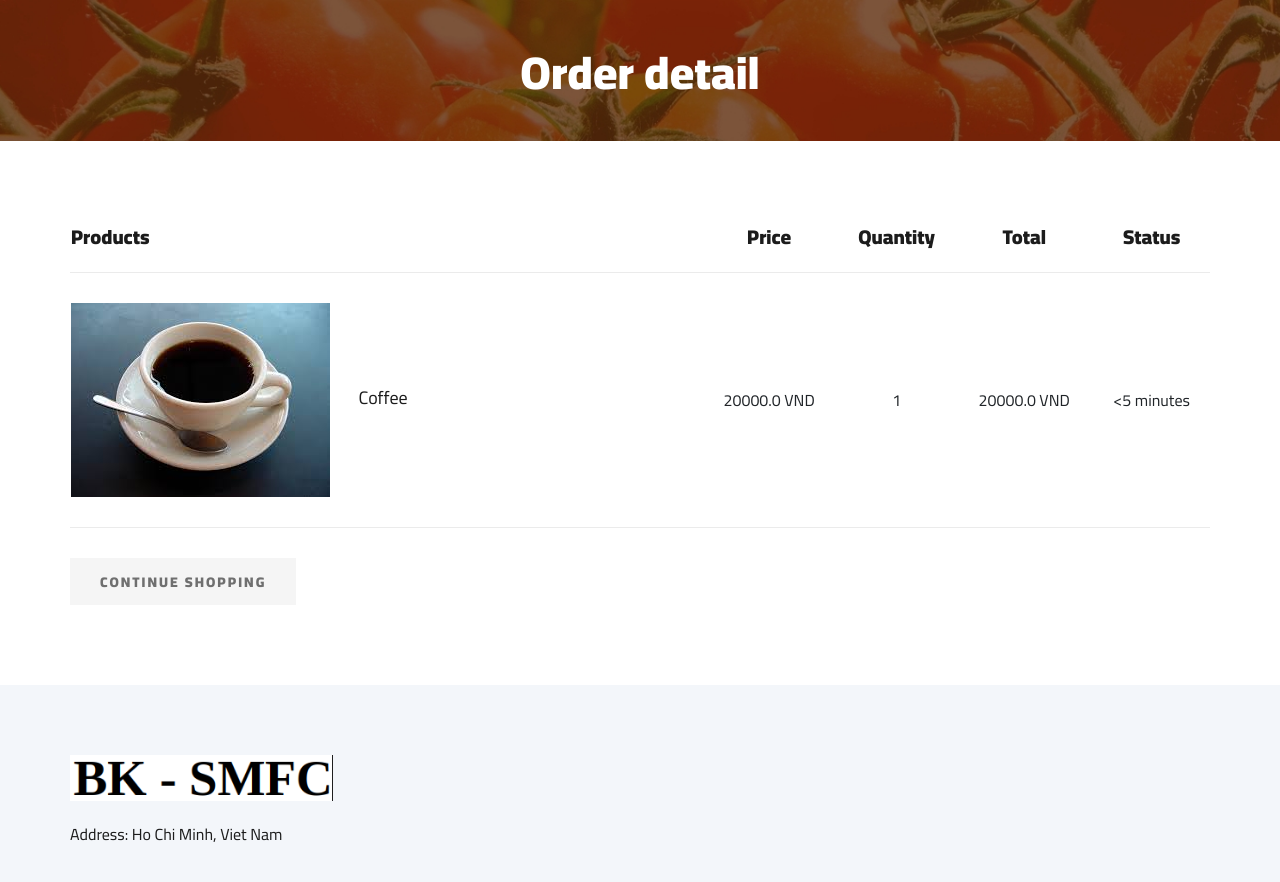
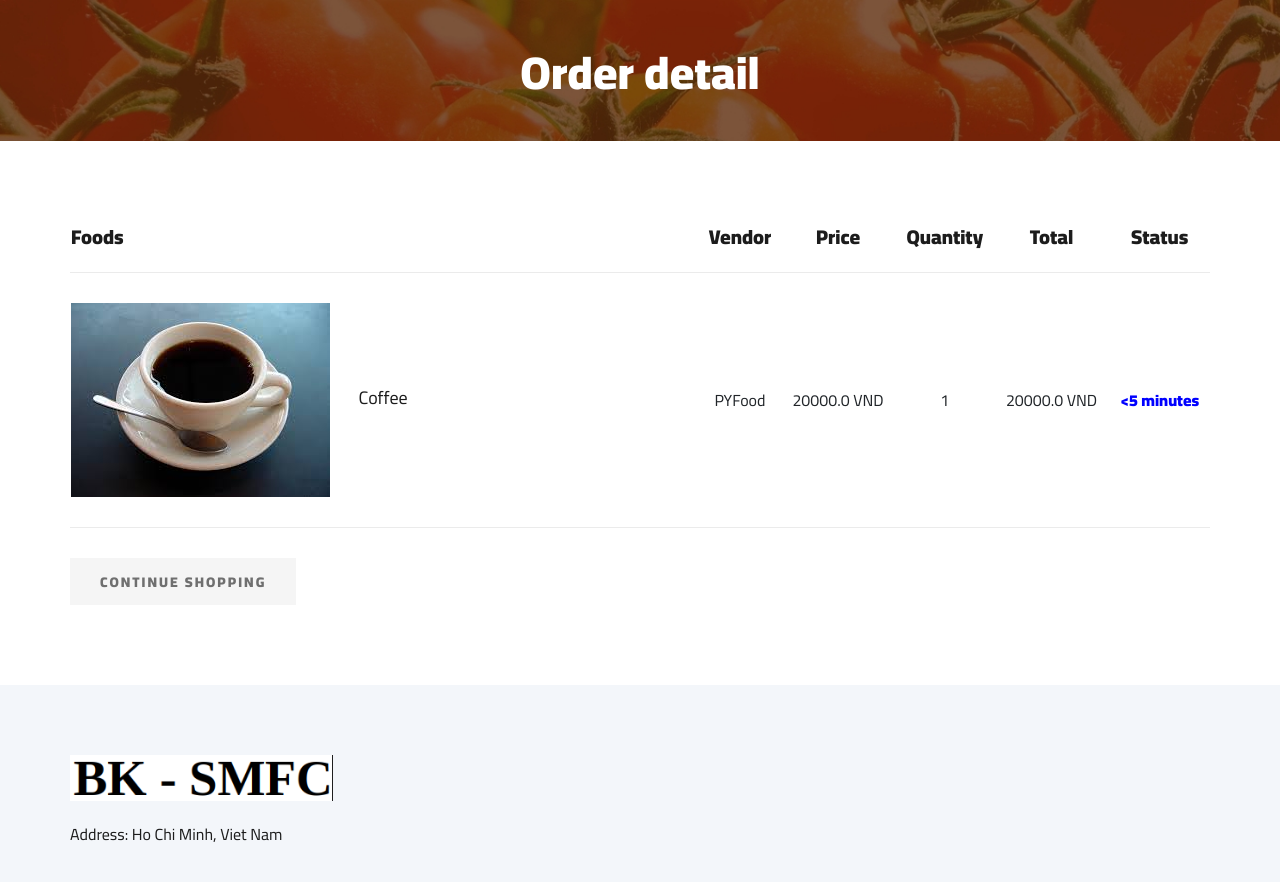
Before and after one commit to NguyenLongKim/Smart-Food-Court-System-Assigment-SE, a Django app: page /customer/view-order-detail/4 in a window 1280 px wide. Shown: the part 123-1005 px from the top of the page. Run offline with Django 3.2, Linux system fonts and the light colour scheme; data comes from the database, SQL or seed files in the repository; some libraries are stand-ins or nearby versions.

Commit message:
update ...

```diff
--- a/templates/order/checkout.html
+++ b/templates/order/checkout.html
@@ -8,7 +8,6 @@
             <ul>
                 <li><a href="{% url 'customer:view-cart' %}"><i class="fa fa-shopping-bag"></i></a></li>
             </ul>
-            <div><a href="{% url 'customer:view-cart' %}"> My cart</a></div>
         </div>
     </div>
 {% endblock %}
--- a/templates/order/shop-details.html
+++ b/templates/order/shop-details.html
@@ -8,7 +8,6 @@
             <ul>
                 <li><a href="{% url 'customer:view-cart' %}"><i class="fa fa-shopping-bag"></i> </a></li>
             </ul>
-            <div><a href="{% url 'customer:view-cart' %}"> My cart</a></div>
         </div>
     </div>
 {% endblock %}
--- a/templates/order/shop-grid.html
+++ b/templates/order/shop-grid.html
@@ -13,7 +13,6 @@
             <ul>
                 <li><a href="{% url 'customer:view-cart' %}"><i class="fa fa-shopping-bag"></i> </a></li>
             </ul>
-            <div><a href="{% url 'customer:view-cart' %}"> My cart</a></div>
         </div>
     </div>
 {% endblock %}
--- a/templates/order/view-order-detail.html
+++ b/templates/order/view-order-detail.html
@@ -22,7 +22,8 @@
                         <table>
                             <thead>
                                 <tr>
-                                    <th class="shoping__product">Products</th>
+                                    <th class="shoping__product">Foods</th>
+                                    <th>Vendor</th>
                                     <th>Price</th>
                                     <th>Quantity</th>
                                     <th>Total</th>
@@ -37,6 +38,9 @@
                                             <h5>{{item.food.name}}</h5>
                                         </td>
                                         <td>
+                                            {{item.food.vendor.name}}
+                                        </td>
+                                        <td>
                                             {{item.food.price}} VND
                                         </td>
                                         <td>
@@ -46,7 +50,7 @@
                                             {{item.total_price}} VND
                                         </td>
                                         <td>
-                                            <span>{{item.status}}</span>
+                                            <b style="color:blue" >{{item.status}}</b>
                                         </td>
                                     </tr>
                                 {% endfor %}
```
Also changed, not shown: templates/order/shoping-cart.html (+14 -9 lines).
